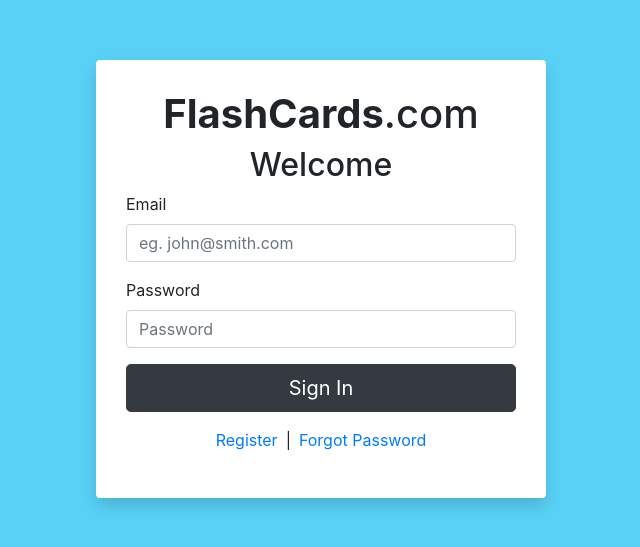
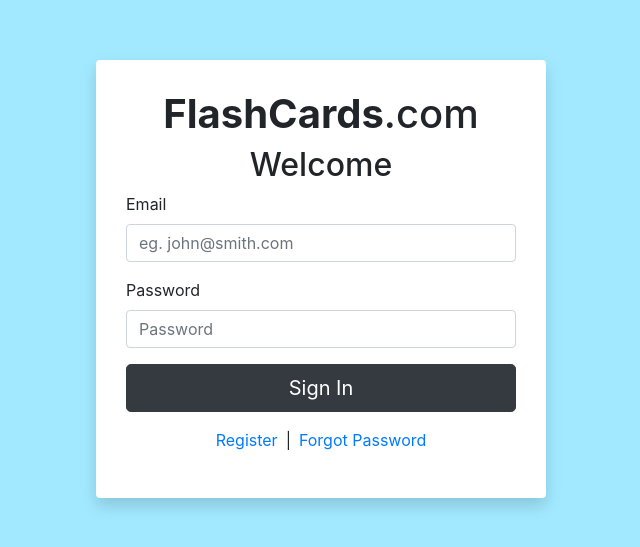
Before and after one commit to ronan-f/flash-cards, a React (Create React App) app in the folder client/: page /signin in a window 1280 px wide. Shown: the part 153-700 px from the top of the page, without its empty margins (319-959 px from the left). Built offline with nearby package versions, Linux system fonts and the light colour scheme.

Commit message:
Background color

```diff
--- a/client/src/index.css
+++ b/client/src/index.css
@@ -9,7 +9,7 @@ body {
     sans-serif;
   -webkit-font-smoothing: antialiased;
   -moz-osx-font-smoothing: grayscale;
-  background-color: #59d1f7;
+  background-color: #a2e9ff;
 }
 
 code {
@@ -18,7 +18,7 @@ code {
 }
 
 .light-blue {
-  background-color: #59d1f7;
+  background-color: #a2e9ff;
 }
 
 .lighter-blue {
```
